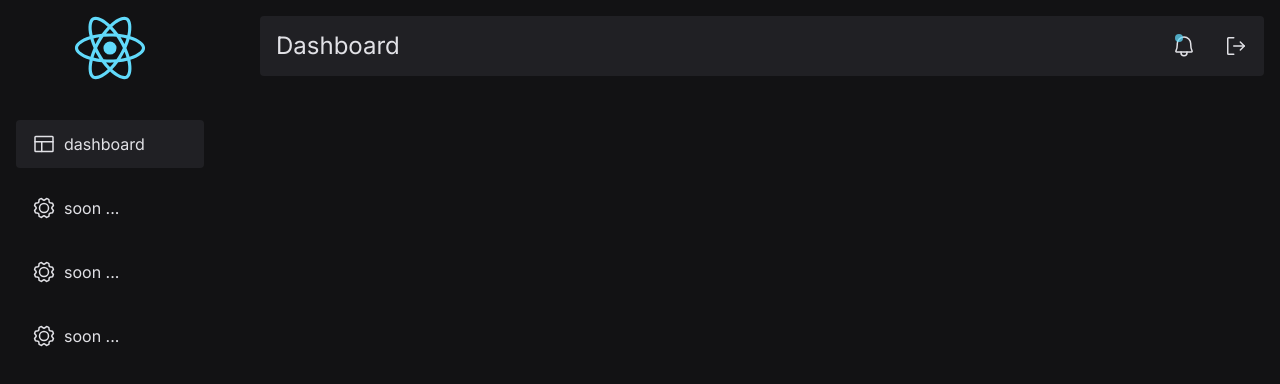
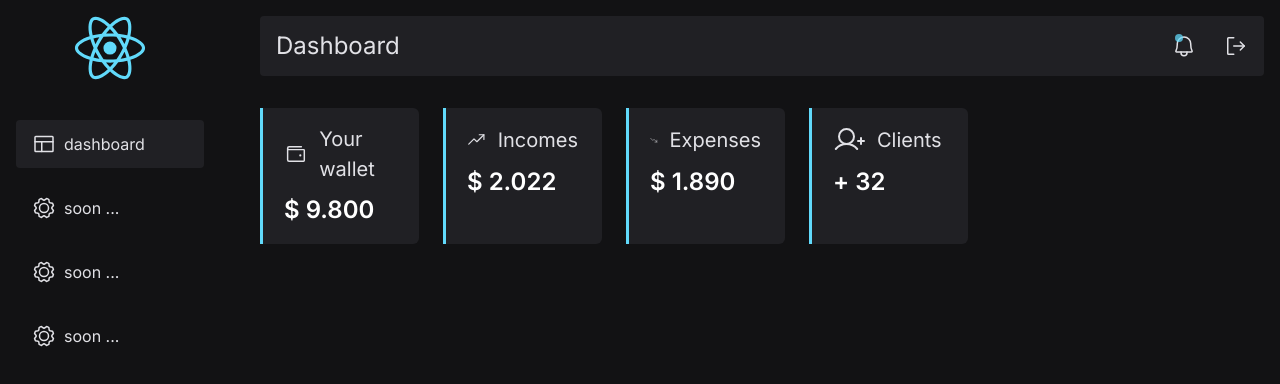
Before and after one commit to ErickKS/react-dashboard, a React (Vite) app: page /dashboard-react/main in a window 1280 px wide. Shown: the top 384 px of the page. Built offline with nearby package versions, Linux system fonts and the light colour scheme.

Commit message:
feat: main cards

```diff
--- a/package.json
+++ b/package.json
@@ -12,7 +12,6 @@
     "@radix-ui/react-checkbox": "^1.0.0",
     "@radix-ui/react-popover": "^1.0.2",
     "@radix-ui/react-slot": "^1.0.0",
-    "@tremor/react": "^1.0.6",
     "clsx": "^1.2.1",
     "phosphor-react": "^1.4.1",
     "react": "^18.2.0",
--- a/src/App.tsx
+++ b/src/App.tsx
@@ -3,5 +3,5 @@ import { Router } from "./router";
 import "./styles/global.css";
 
 export function App() {
-  return <Router/>;
+  return <Router />;
 }
--- /dev/null
+++ b/src/components/MainCard.tsx
@@ -0,0 +1,17 @@
+import { ReactNode } from "react";
+
+interface MainCardProps {
+  children: ReactNode;
+  amount: string;
+}
+
+export function MainCard({ children, amount }: MainCardProps) {
+  return (
+    <div className="flex flex-col gap-2 w-full px-6 py-4 bg-gray-800 rounded-r-md shadow-card-inset">
+      <div className="flex gap-3 items-center text-gray-100 text-lg">
+        {children}
+      </div>
+      <span className="font-semibold text-white text-xl">{amount}</span>
+    </div>
+  );
+}
--- a/src/components/MainContent.tsx
+++ b/src/components/MainContent.tsx
@@ -1,9 +1,33 @@
 import { Header } from "./Header";
+import { MainCard } from "./MainCard";
+import { TrendDown, TrendUp, UserPlus, Wallet } from "phosphor-react";
 
 export function MainContent() {
   return (
-    <div className="p-4">
+    <div className="flex flex-col gap-8 p-4">
       <Header title="Dashboard" />
+
+      <div className="grid grid-cols-[1fr_260px] gap-9">
+        <div className="grid grid-cols-4 gap-6">
+          <MainCard amount="$ 9.800">
+            <Wallet size={32} />
+            Your wallet
+          </MainCard>
+          <MainCard amount="$ 2.022">
+            <TrendUp size={32} />
+            Incomes
+          </MainCard>
+          <MainCard amount="$ 1.890">
+            <TrendDown size={32} />
+            Expenses
+          </MainCard>
+          <MainCard amount="+ 32">
+            <UserPlus size={32} />
+            Clients
+          </MainCard>
+        </div>
+        <div></div>
+      </div>
     </div>
   );
 }
--- a/tailwind.config.cjs
+++ b/tailwind.config.cjs
@@ -53,6 +53,9 @@ module.exports = {
       animation: {
         fade: "fade .2s",
       },
+      boxShadow: {
+        "card-inset": "inset 3px 0 0 0 #61DAFB",
+      },
     },
   },
   plugins: [],
```
Also changed, not shown: 1 other file (tests, documents, lock files or other folders).
